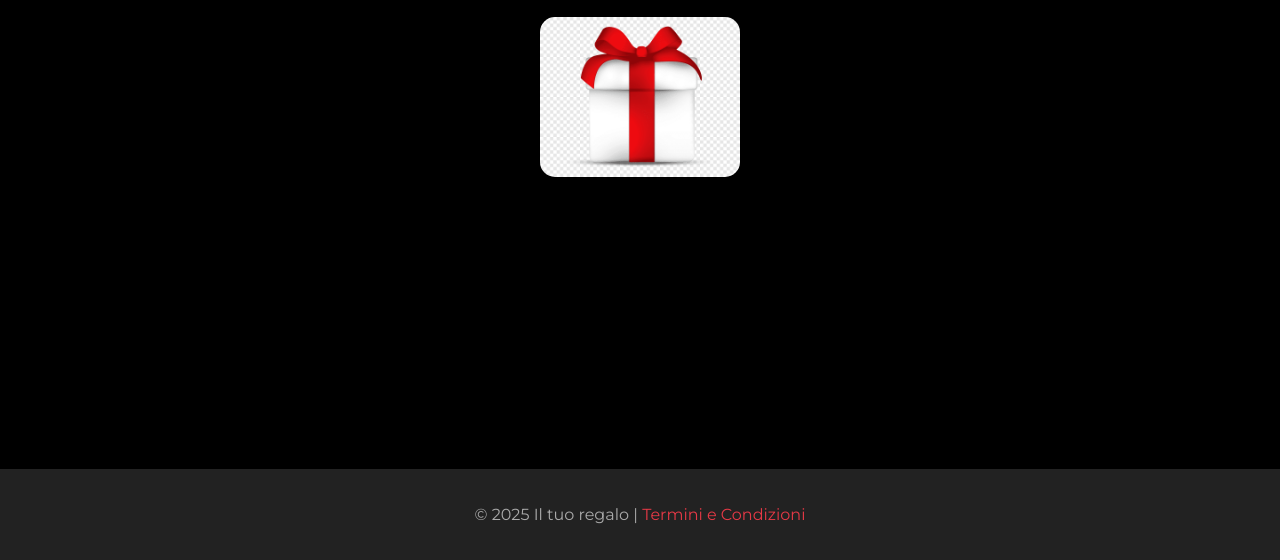
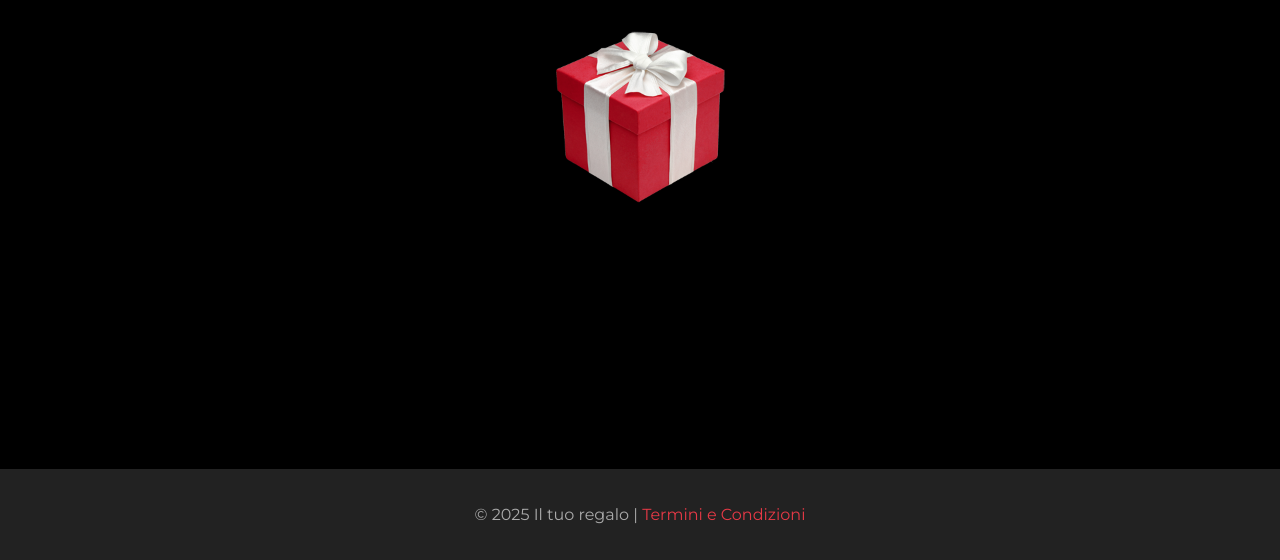
Before and after one commit to FrancescoTrotti14/github.io, a plain HTML site: page index.html in a window 1280 px wide. Shown: the part 331-891 px from the top of the page. Drawn offline with Linux system fonts and the light colour scheme.

Commit message:
Update index.html

```diff
--- a/index.html
+++ b/index.html
@@ -92,7 +92,7 @@
     <header>
         <h1>Christiana, c'è un regalo per te!</h1>
         <div class="gift-box" onclick="revealGift()">
-            <img src="png-clipart-gift-box-miscellaneous-ribbon.png" alt="Pacco regalo">
+            <img src="pacco-regalo.png" alt="Pacco regalo">
         </div>
     </header>
 
```
